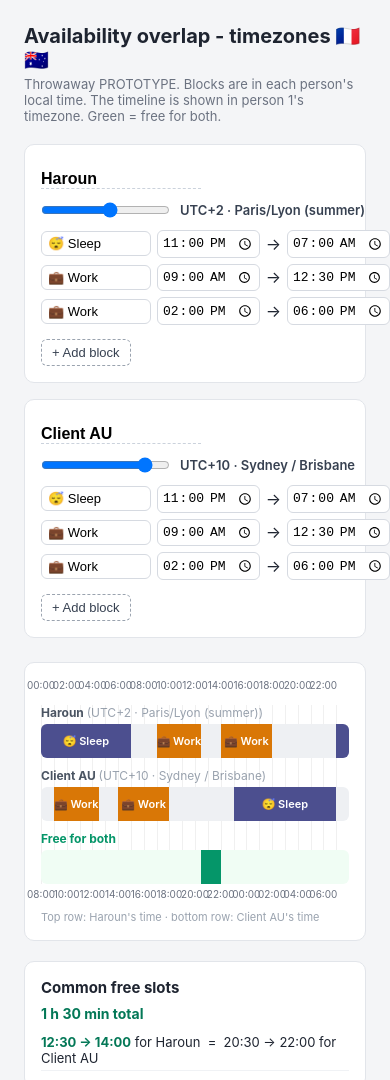
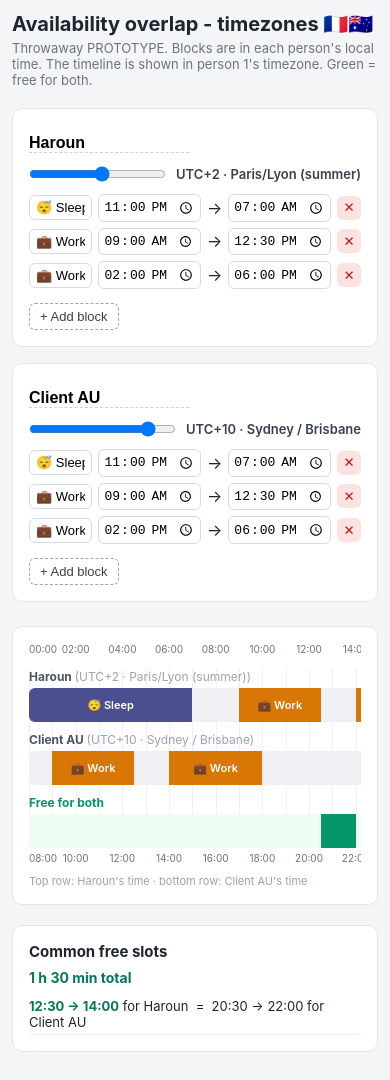
Before and after one commit to BaKouN/tz-overlap, a plain HTML site: page index.html in a window 390 px wide. Shown: the top 1080 px of the page. Drawn offline with Linux system fonts and the light colour scheme.

Commit message:
Responsive: stack cards and scroll timeline on mobile

```diff
--- a/index.html
+++ b/index.html
@@ -24,12 +24,15 @@
   .addbtn:hover { background: #eef0f3; }
 
   .timeline { background: #fff; border: 1px solid #e2e5ea; border-radius: 10px; padding: 16px; margin-bottom: 20px; }
+  .tl-scroll { overflow-x: auto; -webkit-overflow-scrolling: touch; }
+  .tl-inner { min-width: 560px; }
   .lane { position: relative; height: 34px; margin: 4px 0; background: #eef0f3; border-radius: 6px; overflow: hidden; }
   .lane .seg { position: absolute; top: 0; height: 100%; display: flex; align-items: center; justify-content: center;
                font-size: 11px; font-weight: 600; color: #fff; overflow: hidden; white-space: nowrap; }
   .lanename { font-size: 12px; font-weight: 700; color: #4b5563; margin-top: 10px; }
   .ticks { position: relative; height: 16px; font-size: 10px; color: #6b7280; }
   .ticks span { position: absolute; transform: translateX(-50%); }
+  .ticks span:first-child { transform: none; }
   .gridwrap { position: relative; }
   .gridlines { position: absolute; inset: 0; pointer-events: none; }
   .gridlines i { position: absolute; top: 0; bottom: 0; width: 1px; background: rgba(0,0,0,.06); }
@@ -40,6 +43,14 @@
   .range { font-size: 13px; padding: 4px 0; border-bottom: 1px solid #f0f2f5; }
   .range b { color: #047857; }
   .none { color: #b91c1c; font-weight: 600; font-size: 14px; }
+
+  @media (max-width: 640px) {
+    body { padding: 12px; }
+    .card { flex: 1 1 100%; min-width: 0; }
+    .blockrow input[type=text] { width: auto; flex: 1 1 70px; min-width: 55px; }
+    .blockrow .del { flex-shrink: 0; }
+    .tzlabel { min-width: 0; }
+  }
 </style>
 </head>
 <body>
@@ -209,6 +220,7 @@ function renderViz() {
   }
 
   document.getElementById("timeline").innerHTML = `
+    <div class="tl-scroll"><div class="tl-inner">
       <div class="ticks">${ticksTop}</div>
       <div class="gridwrap">
         <div class="gridlines">${grid}</div>
@@ -218,6 +230,7 @@ function renderViz() {
         <div class="lane" style="background:#f0fdf4">${overlapSegs}</div>
       </div>
       <div class="ticks" style="margin-top:4px">${ticksBottom}</div>
+    </div></div>
     <div style="font-size:11px;color:#9aa3af;margin-top:6px">Top row: ${a.name}'s time · bottom row: ${b.name}'s time</div>`;
 
   // résumé
```
Lines whose indentation alone changed are shown as unchanged.
